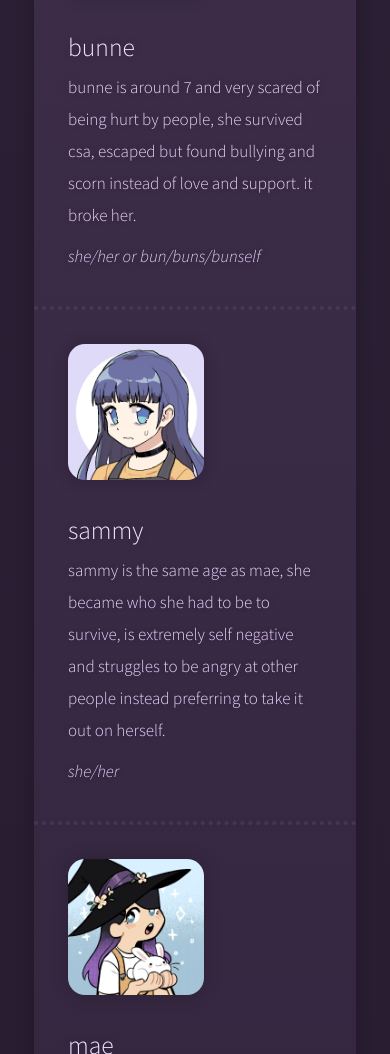
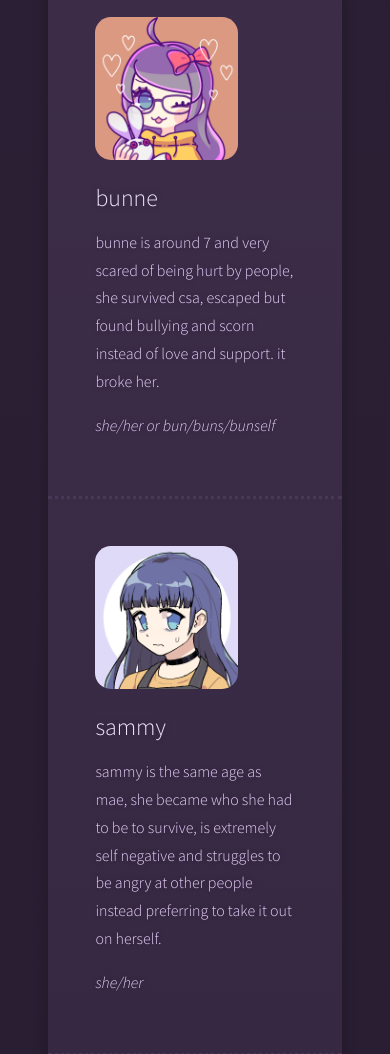
Before and after one commit to bunnegirl/bunnegirl.solutions, a plain HTML site: page docs/index.html in a window 390 px wide. Shown: the part 946-2000 px from the top of the page. Drawn offline with Linux system fonts and the light colour scheme.

Commit message:
switched to grid based flexible font layout.

```diff
--- a/docs/index.html
+++ b/docs/index.html
@@ -1,31 +1,39 @@
 <!DOCTYPE html>
 <meta charset="utf-8">
 <meta name="viewport" content="width=device-width, initial-scale=1">
-<title>bunnegirl solutions</title>
+<title>bunnegirl solutions (not bunnegirl problems)</title>
 <link rel="preconnect" href="https://fonts.gstatic.com">
 <link rel="stylesheet" href="https://fonts.googleapis.com/css2?family=Source+Sans+Pro:ital,wght@0,300;0,400;1,300;1,400&display=swap">
 <link rel="stylesheet" href="main.css">
 <section id="bunnegirl-solutions-not-bunnegirl-problems" class="level1">
 <h1>bunnegirl solutions <em>not bunnegirl problems</em></h1>
-<p><img src="mae.png" /></p>
+<div class="avatar">
+<p><img src="mae.png"></p>
+</div>
 <p>i’m mae, host of a relatively new system, the other people here are bunne, who’s a little young, and sammy, who’s a little angry.</p>
-<p>we are survivors of csa, parental abuse and bullying. we’re autistic, have adhd and most likely cptsd and possibly bpd, tho we’re undiagnosed because life sucks like that.</p>
+<p>we are survivors of <span title="childhood sexual assault">csa</span>, emotional abuse &amp; neglect and bullying. we’re autistic, have adhd and most likely cptsd and possibly bpd, tho we’re undiagnosed because life sucks like that.</p>
 <p>i’m very anxious around groups of people, and rejection sensitive.</p>
 <section id="bunne" class="level2">
 <h2>bunne</h2>
-<p><img src="bunne.png" /></p>
+<div class="avatar">
+<p><img src="bunne.png"></p>
+</div>
 <p>bunne is around 7 and very scared of being hurt by people, she survived csa, escaped but found bullying and scorn instead of love and support. it broke her.</p>
 <p><em>she/her or bun/buns/bunself</em></p>
 </section>
 <section id="sammy" class="level2">
 <h2>sammy</h2>
-<p><img src="sammy.png" /></p>
+<div class="avatar">
+<p><img src="sammy.png"></p>
+</div>
 <p>sammy is the same age as mae, she became who she had to be to survive, is extremely self negative and struggles to be angry at other people instead preferring to take it out on herself.</p>
 <p><em>she/her</em></p>
 </section>
 <section id="mae" class="level2">
 <h2>mae</h2>
-<p><img src="mae.png" /></p>
+<div class="avatar">
+<p><img src="mae.png"></p>
+</div>
 <p>mae isn’t sure if she’s the original host, if sammy split from her, or she split from sammy. either way, mae is here to fight fires and try to find a way to help herself and the others.</p>
 <p><em>she/her</em></p>
 </section>
--- a/docs/main.css
+++ b/docs/main.css
@@ -13,92 +13,73 @@
 
 html {
     font-family: source sans pro;
-    font-size: 22px;
+    font-size: calc(12px + 1vw);
     font-weight: lighter;
-    line-height: 38px;
-}
-@media screen and (max-width: 1000px) {
-    html {
-        font-size: 20px;
-        line-height: 36px;
-    }
-}
-@media screen and (max-width: 850px) {
-    html {
-        font-size: 17px;
-        line-height: 32px;
-    }
+    line-height: calc(24px + 1vw);
 }
 
 body {
     background: #2b2035 linear-gradient(180deg, #2b2035, #281d31);
     color: #ecd3ff;
-    padding: 6rem 2rem;
+    padding: 3rem;
     text-shadow: 0 0 0.5rem hsla(0, 0%, 0%, 0.2);
 }
-@media screen and (max-width: 700px) {
-    body {
-        padding: 4rem 2rem;
-    }
+
+section.level1,
+section.level2 {
+    column-gap: 1.5rem;
+    display: grid;
+    grid-template-columns: 9rem 1fr;
 }
-@media screen and (max-width: 500px) {
-    body {
-        padding: 2rem;
-    }
-}
-
-body > section {
+section.level1 {
     border-radius: 1rem;
     background: #41304e linear-gradient(180deg, #41304e, #34263f);
     box-shadow: 0 0 1rem hsla(0, 0%, 0%, 0.2);
     font-size: 1rem;
     margin: auto;
-    padding: 3rem 3rem 3rem 13rem;
-    position: relative;
     max-width: 38rem;
+    padding: 3rem;
 }
-@media screen and (max-width: 700px) {
-    body > section {
-        padding: 13rem 3rem 3rem 3rem;
+section.level1 > *,
+section.level2 > * {
+    grid-column: 2;
+}
+@media screen and (max-width: 50rem) {
+    section.level1 > *,
+    section.level2 > * {
+        grid-column: 1/3;
     }
 }
-@media screen and (max-width: 500px) {
-    body > section {
-        padding: 12rem 2rem 2rem 2rem;
+
+section.level2 {
+    border-top: 0.25rem dotted hsla(273.9, 61.1%, 77.8%, 0.1);
+    grid-column: 1/3;
+    margin: 0 -3rem;
+    padding: 3rem;
+}
+section.level2:first-of-type {
+    margin-top: 2.5rem;
+}
+section.level2:last-of-type {
+    margin-bottom: -3rem;
+}
+
+div.avatar {
+    grid-column: 1;
+    grid-row: 1/10;
+}
+@media screen and (max-width: 50rem) {
+    div.avatar {
+        grid-column: 1/3;
+        grid-row: 1;
     }
 }
-body section section {
-    border-top: 0.25rem dotted hsla(273.9, 61.1%, 77.8%, 0.1);
-    font-size: 1rem;
-    margin: 3rem -3rem 0 -13rem;
-    padding: 3rem 3rem 0 13rem;
-    position: relative;
+div.avatar p {
+    display: contents;
 }
-@media screen and (max-width: 700px) {
-    body section section {
-        margin: 3rem -3rem 0 -3rem;
-        padding: 13rem 3rem 0 3rem;
-    }
-}
-@media screen and (max-width: 500px) {
-    body section section {
-        margin: 2rem -2rem 0 -2rem;
-        padding: 12rem 2rem 0 2rem;
-    }
-}
-body section p:first-of-type img {
+div.avatar img {
     border-radius: 1rem;
-    box-shadow: 0 0 1rem hsla(0, 0%, 0%, 0.2);
-    left: 3rem;
-    position: absolute;
-    top: 3rem;
-    width: 8rem;
-}
-@media screen and (max-width: 500px) {
-    body section p:first-of-type img {
-        left: 2rem;
-        top: 2rem;
-    }
+    width: 9rem;
 }
 
 em {
@@ -125,6 +106,11 @@ h2 {
     font-size: 1.5rem;
 }
 
+h1,
+h2 {
+    margin: 1rem 0 0.5rem 0;
+}
+
 p {
     margin: 0.5rem 0;
 }
```
Also changed, not shown: 2 other files.
